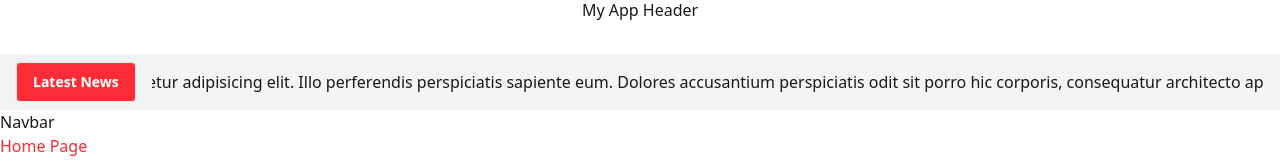
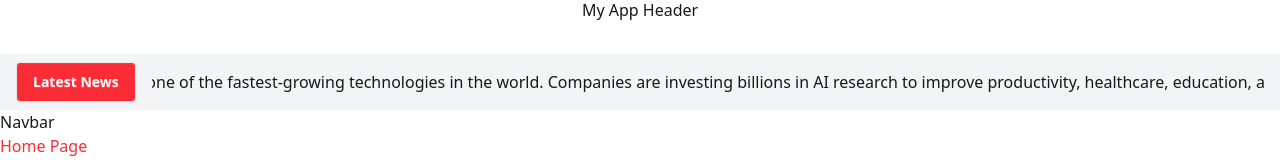
Before and after one commit to probillal/dragon-news-nextjs, a Next.js app: page / in a window 1280 px wide. Shown: the part 141-301 px from the top of the page. Built offline with nearby package versions, Linux system fonts and the light colour scheme.

Commit message:
Update dynamically breaking news and pause on hover added

```diff
--- a/src/components/shared/BreakingNews.jsx
+++ b/src/components/shared/BreakingNews.jsx
@@ -1,32 +1,37 @@
 import Marquee from "react-fast-marquee";
 
 const BreakingNews = () => {
+  const news = [
+    {
+      id: 1,
+
+      content:
+        "Artificial Intelligence has become one of the fastest-growing technologies in the world. Companies are investing billions in AI research to improve productivity, healthcare, education, and customer experiences.",
+    },
+    {
+      id: 2,
+
+      content:
+        "The Bangladesh national cricket team delivered an exceptional performance to win the series. Fans celebrated across the country after the thrilling victory.",
+    },
+    {
+      id: 3,
+
+      content:
+        "The Global Climate Summit concluded with countries committing to increased investments in renewable energy, sustainable infrastructure, and carbon reduction initiatives.",
+    },
+  ];
   return (
     <div className="bg-gray-100 py-2 px-4 flex items-center space-x-4 container mx-auto">
       <button className="btn bg-red-500 text-white">Latest News</button>
-      <Marquee>
-        Lorem ipsum dolor sit amet consectetur adipisicing elit. Illo
-        perferendis perspiciatis sapiente eum. Dolores accusantium perspiciatis
-        odit sit porro hic corporis, consequatur architecto aperiam. Sapiente
-        nostrum at asperiores quidem neque vero. Quidem, consequatur laudantium
-        eaque nisi quaerat nostrum atque dolorem quae excepturi error
-        voluptatum, facere possimus cupiditate ex officia voluptatem distinctio!
-        Dolores consequuntur omnis iure! Blanditiis sapiente expedita facilis!
-        Rerum, repudiandae eligendi assumenda inventore ex, cum consequuntur
-        optio esse odit ea, natus animi. Natus aliquid nam quaerat tempore, qui
-        ab suscipit, possimus molestiae omnis, quia culpa ratione officiis at
-        nobis id. Excepturi ratione, incidunt sunt laboriosam neque cumque.
-        Magni ducimus quibusdam asperiores, officiis alias fuga sapiente
-        provident, facere voluptatum natus culpa recusandae beatae? Architecto
-        adipisci tempora, laudantium amet harum enim ipsa rem vero vitae
-        corrupti, mollitia, hic molestiae odit minima accusamus quas culpa! Est
-        in porro iusto ab dolores repellendus eaque asperiores alias culpa
-        nesciunt modi molestiae, itaque temporibus voluptatum ea animi
-        necessitatibus praesentium maiores earum fuga consequatur architecto
-        illum! Saepe eum cumque quod aliquid nisi sed sit ratione in tenetur
-        cupiditate optio officia, labore eligendi reprehenderit consectetur
-        aperiam unde est et mollitia, ipsum id natus dolor? Dicta ex porro, quam
-        quisquam quibusdam autem et voluptas numquam ipsam soluta reprehenderit!
+      <Marquee pauseOnHover={true}>
+        {news.map((n) => {
+          return (
+            <p key={n.id} className="mx-4">
+              {n.content}
+            </p>
+          );
+        })}
       </Marquee>
     </div>
   );
```
